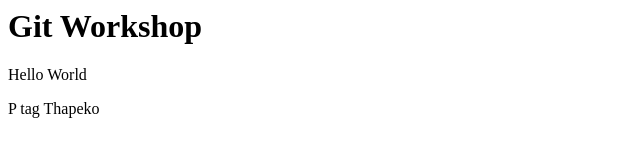
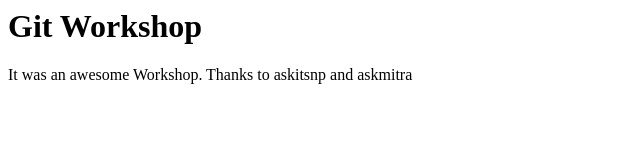
Before and after one commit to apilsamrat/gitWorkshopITSNP, a plain HTML site: page index.html in a window 1280 px wide. Shown: the whole page, without its empty margins (0-640 px from the left). Drawn offline with Linux system fonts and the light colour scheme.

Commit message:
P tag hatayera it was an awesome workshop thapeko

```diff
--- a/index.html
+++ b/index.html
@@ -7,8 +7,7 @@
 
 <body>
     <h1>Git Workshop</h1>
-    <p>Hello World</p>
-    <p>P tag Thapeko</p>
+    <p>It was an awesome Workshop. Thanks to askitsnp and askmitra</p>
 </body>
 
 </html>
```
